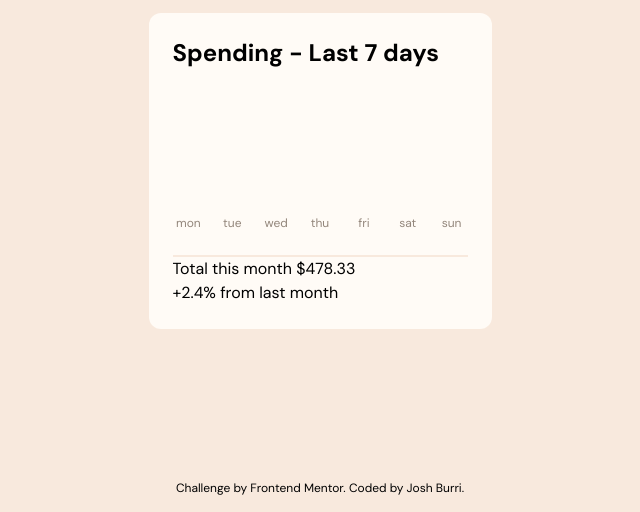
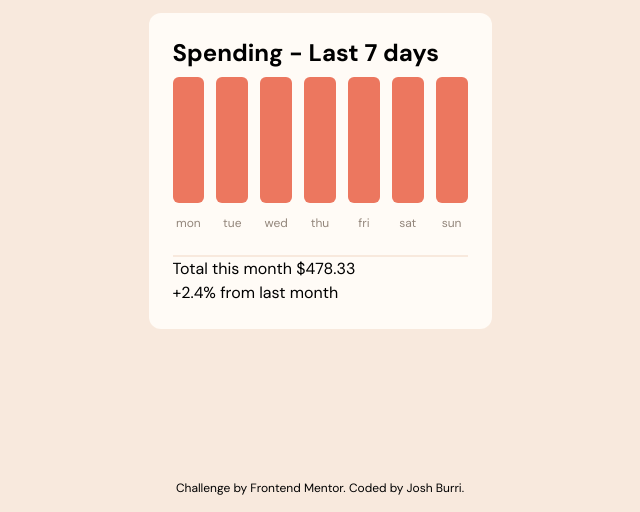
Before and after one commit to burrijw/fm-expenses-chart-component-main, a website built with Parcel: page src/index.html in a window 1280 px wide. Shown: the part 288-800 px from the top of the page, without its empty margins (320-960 px from the left). Built offline with nearby package versions, Linux system fonts and the light colour scheme.

Commit message:
Added bars to the chart

```diff
--- a/src/index.html
+++ b/src/index.html
@@ -35,13 +35,13 @@
       <!-- Chart -->
       <div
         class="grid grid-cols-7 grid-rows-chart gap-3 text-xs text-medium-brown justify-between align-bottom h-[180px] pb-4 border-b-2 border-cream">
-        <div></div>
-        <div></div>
-        <div></div>
-        <div></div>
-        <div></div>
-        <div></div>
-        <div></div>
+        <div class="bar"></div>
+        <div class="bar"></div>
+        <div class="bar"></div>
+        <div class="bar"></div>
+        <div class="bar"></div>
+        <div class="bar"></div>
+        <div class="bar"></div>
         <div class="date-label">mon</div>
         <div class="date-label">tue</div>
         <div class="date-label">wed</div>
--- a/src/styles.css
+++ b/src/styles.css
@@ -5,3 +5,7 @@
 .date-label {
 	@apply text-center;
 }
+
+.bar {
+	@apply h-full w-full rounded-md bg-soft-red;
+}
```
Also changed, not shown: dist/index.html, 2 other files.
